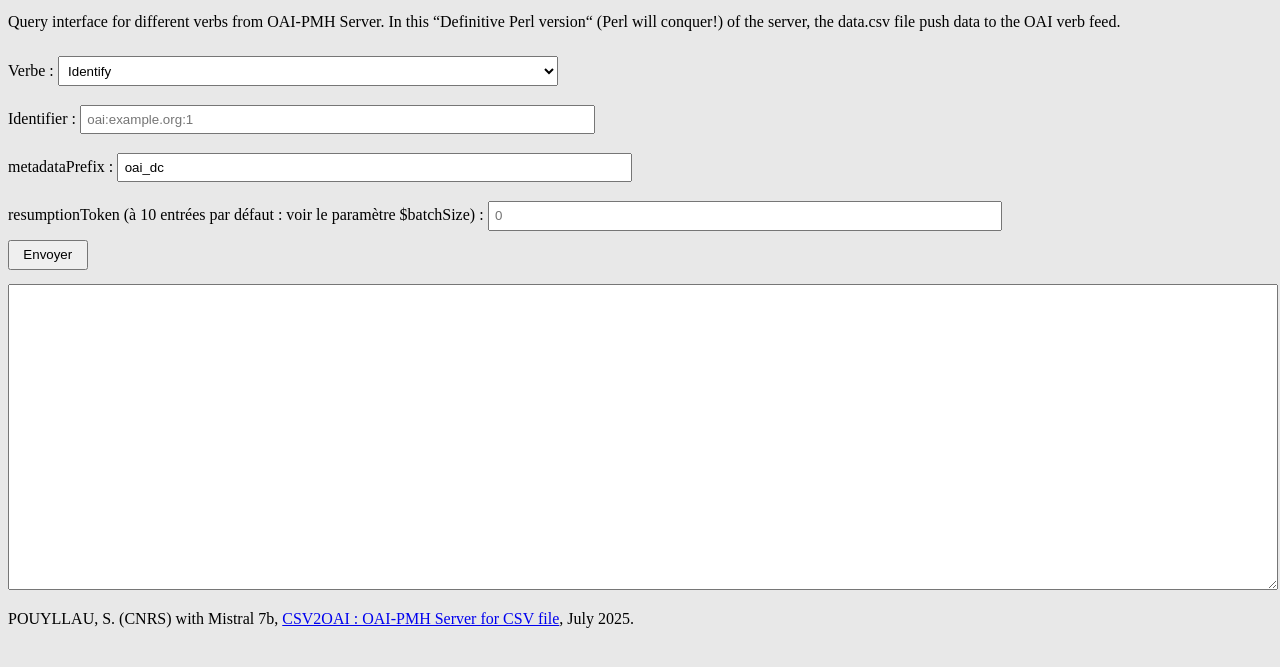
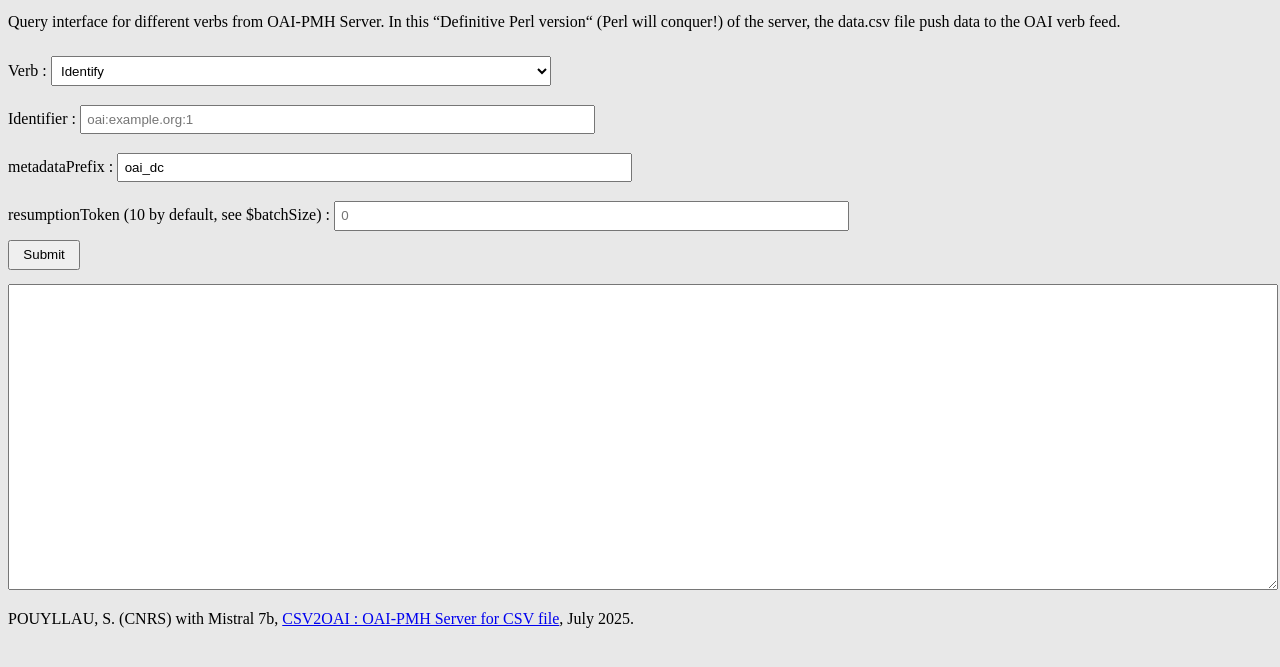
Before and after one commit to spouyllau/csv2oai-the-definitive-Perl-version, a plain HTML site: page index.html in a window 1280 px wide. Shown: the part 97-764 px from the top of the page. Drawn offline with Linux system fonts and the light colour scheme.

Commit message:
Update index.html

```diff
--- a/index.html
+++ b/index.html
@@ -23,7 +23,7 @@
 </table>
   <p>Query interface for different verbs from OAI-PMH Server. In this “Definitive Perl version“ (Perl will conquer!) of the server, the data.csv file push data to the OAI verb feed.</p>
   <form id="oaiForm">
-    <label>Verbe :
+    <label>Verb :
       <select name="verb" id="verb">
         <option value="Identify">Identify</option>
         <option value="ListMetadataFormats">ListMetadataFormats</option>
@@ -35,8 +35,8 @@
     </label><br>
     <label>Identifier : <input type="text" name="identifier" placeholder="oai:example.org:1"></label><br>
     <label>metadataPrefix : <input type="text" name="metadataPrefix" value="oai_dc"></label><br>
-    <label>resumptionToken (à 10 entrées par défaut : voir le paramètre $batchSize) : <input type="text" name="resumptionToken" placeholder="0"></label><br>
-    <button type="submit">Envoyer</button>
+    <label>resumptionToken (10 by default, see $batchSize) : <input type="text" name="resumptionToken" placeholder="0"></label><br>
+    <button type="submit">Submit</button>
   </form>
 
   <textarea id="output" readonly></textarea>
```
